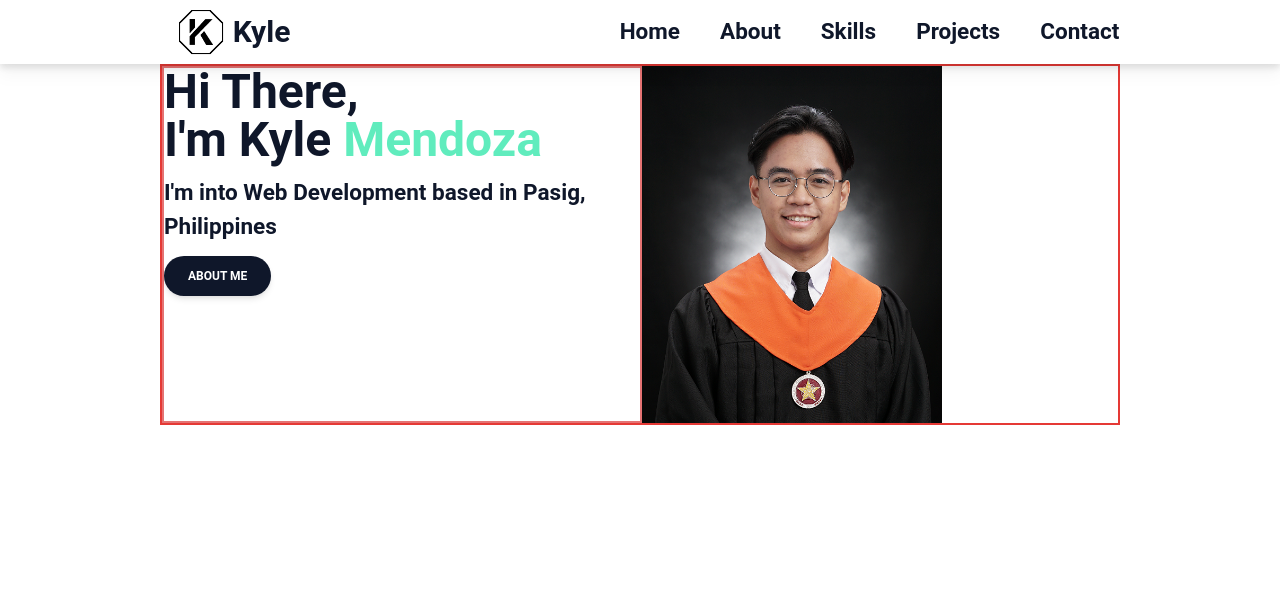
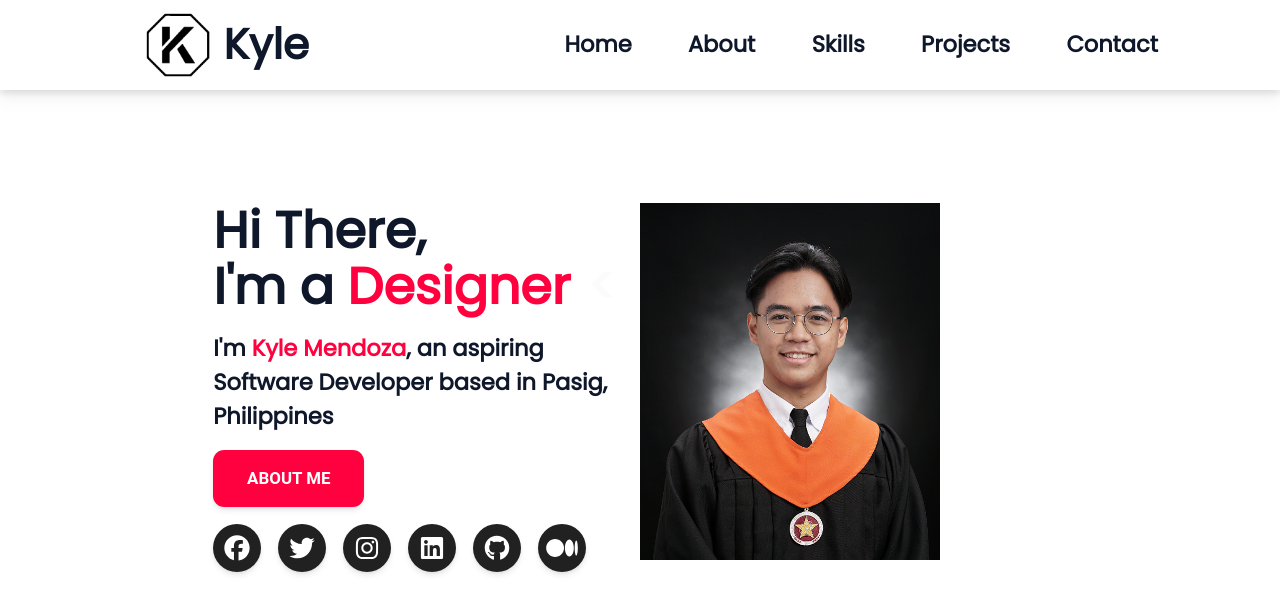
Before and after one commit to KyleeMendoza/KylePortfolio, a React (Create React App) app: page / in a window 1280 px wide. Shown: the top 614 px of the page. Built offline with nearby package versions, Linux system fonts and the light colour scheme.

Commit message:
typewriter added

```diff
--- a/package.json
+++ b/package.json
@@ -3,6 +3,10 @@
   "version": "0.1.0",
   "private": true,
   "dependencies": {
+    "@fortawesome/fontawesome-svg-core": "^6.4.2",
+    "@fortawesome/free-brands-svg-icons": "^6.4.2",
+    "@fortawesome/free-solid-svg-icons": "^6.4.2",
+    "@fortawesome/react-fontawesome": "^0.2.0",
     "@material-tailwind/react": "^2.1.0",
     "@testing-library/jest-dom": "^5.17.0",
     "@testing-library/react": "^13.4.0",
@@ -16,6 +20,7 @@
     "react-bootstrap": "^2.8.0",
     "react-dom": "^18.2.0",
     "react-scripts": "5.0.1",
+    "react-simple-typewriter": "^5.0.1",
     "typescript": "^4.9.5",
     "web-vitals": "^2.1.4"
   },
--- a/src/App.css
+++ b/src/App.css
@@ -1,12 +1,6 @@
-header {
-  font-family: poppins;
+html {
   font-size: calc(18px + (24 - 18) * ((100vw - 300px) / (1600 - 300)));
 }
-
-/* @font-face {
-  font-family: poppins;
-  src: url(./assets/Poppins-Bold.ttf);
-} */
 
 .btn-hover {
   position: relative;
@@ -17,7 +11,7 @@
   transition: all 0.2s;
   height: 2px;
   width: 100%;
-  background-color: #60ecbd;
+  background-color: #ff013e;
   position: absolute;
   bottom: 0;
   left: 0;
--- a/src/index.css
+++ b/src/index.css
@@ -1,3 +1,4 @@
+@import url("https://fonts.googleapis.com/css2?family=Poppins&display=swap");
 @tailwind base;
 @tailwind components;
 @tailwind utilities;
--- a/src/screens/Home.tsx
+++ b/src/screens/Home.tsx
@@ -1,24 +1,77 @@
 import React from "react";
-import { Button } from "@material-tailwind/react";
+import { Button, IconButton } from "@material-tailwind/react";
+import { FontAwesomeIcon } from "@fortawesome/react-fontawesome";
+import {
+  faGoogle,
+  faTwitter,
+  faInstagram,
+  faLinkedin,
+  faMedium,
+  faGithub,
+  faFacebook,
+} from "@fortawesome/free-brands-svg-icons";
+import { useTypewriter, Cursor } from "react-simple-typewriter";
 
 import gradPic from "../assets/gradPic.png";
 
 function Home() {
+  const [text] = useTypewriter({
+    words: ["Developer", "Designer", "Photographer"],
+    loop: false,
+    typeSpeed: 120,
+    deleteSpeed: 80,
+  });
   return (
-    <div className="flex justify-center items-center">
-      <div className="flex border-2 border-red-600 w-3/4">
-        <div className="flex-1 w-1/2 font-sans font-bold text-darkBlue border-2 border-red-300 ">
-          <p className="text-5xl">Hi There,</p>
-          <p className="text-5xl">
-            I'm Kyle <span className="text-midBlue">Mendoza</span>
+    <div className="flex pt-20 justify-center items-center">
+      <div className="flex w-2/3">
+        <div className="flex-1 w-1/2 font-['Poppins'] font-bold text-darkBlue">
+          <p className="text-4xl">Hi There,</p>
+          <p className="text-4xl">
+            I'm a <span className="text-brightRed">{text}</span>{" "}
+            <span>
+              <Cursor cursorStyle="<" />
+            </span>{" "}
           </p>
           <p className="text-md font-semibold mt-3">
-            I'm into <span>Web Development</span> based in Pasig, Philippines
+            I'm <span className="text-brightRed">Kyle Mendoza</span>, an
+            aspiring Software Developer based in Pasig, Philippines
           </p>
           {/* <button className="border border-2 bg-darkBlue text-white px-4  rounded-full">
             Save Changes
           </button> */}
-          <Button className="rounded-full bg-darkBlue mt-3">About Me</Button>
+          <Button className="bg-brightRed my-3">About Me</Button>
+          <div className="flex gap-3">
+            <a href="https://www.facebook.com/shaclonely">
+              <IconButton className="rounded-full block" size="lg">
+                <FontAwesomeIcon icon={faFacebook} className="flex text-lg" />
+              </IconButton>
+            </a>
+            <a href="https://twitter.com/kdmendoza00">
+              <IconButton className="rounded-full block" size="lg">
+                <FontAwesomeIcon icon={faTwitter} className="flex text-lg" />
+              </IconButton>
+            </a>
+            <a href="https://www.instagram.com/kyleemndz/">
+              <IconButton className="rounded-full block" size="lg">
+                <FontAwesomeIcon icon={faInstagram} className="flex text-lg" />
+              </IconButton>
+            </a>
+            <a href="https://www.linkedin.com/in/kyleemendoza">
+              <IconButton className="rounded-full block" size="lg">
+                <FontAwesomeIcon icon={faLinkedin} className="flex text-lg" />
+              </IconButton>
+            </a>
+            <a href="https://github.com/KyleeMendoza">
+              <IconButton className="rounded-full block" size="lg">
+                <FontAwesomeIcon icon={faGithub} className="flex text-lg" />
+              </IconButton>
+            </a>
+            <a href="https://medium.com/@kylemendoza67">
+              <IconButton className="rounded-full block" size="lg">
+                <FontAwesomeIcon icon={faMedium} className="flex text-lg" />
+              </IconButton>
+            </a>
+          </div>
         </div>
         <div className="flex-1 w-1/2">
           <img src={gradPic} alt="Picture" width="300" height="200" />
--- a/src/screens/NavBar.tsx
+++ b/src/screens/NavBar.tsx
@@ -19,7 +19,7 @@
         <div className="flex justify-between items-center px-2">
           <div className="flex items-center text-3xl">
             <img src={Logo} alt="logo" className="w-16 h-16" />
-            <p className="font-sans font-bold text-darkBlue">Kyle</p>
+            <p className="font-['Poppins'] font-bold text-darkBlue">Kyle</p>
           </div>
           <div className="block md:hidden">
             <Menu isOpen={isOpen} setIsOpen={setIsOpen} />
@@ -35,7 +35,7 @@
           {navData.map((item) => (
             <a
               href={item.path}
-              className="btn-hover font-sans font-bold text-white hover:text-midBlue transition-all ease-in-out md:text-darkBlue"
+              className="btn-hover font-['Poppins'] font-bold text-white hover:text-brightRed transition-all ease-in-out md:text-darkBlue"
             >
               {item.name}
             </a>
--- a/tailwind.config.js
+++ b/tailwind.config.js
@@ -9,6 +9,8 @@
       colors: {
         darkBlue: "#0F172A",
         midBlue: "#60ECBD",
+        brightRed: "#ff013e",
+        grey: "#404357",
       },
     },
   },
```
Also changed, not shown: 1 other file (tests, documents, lock files or other folders).
